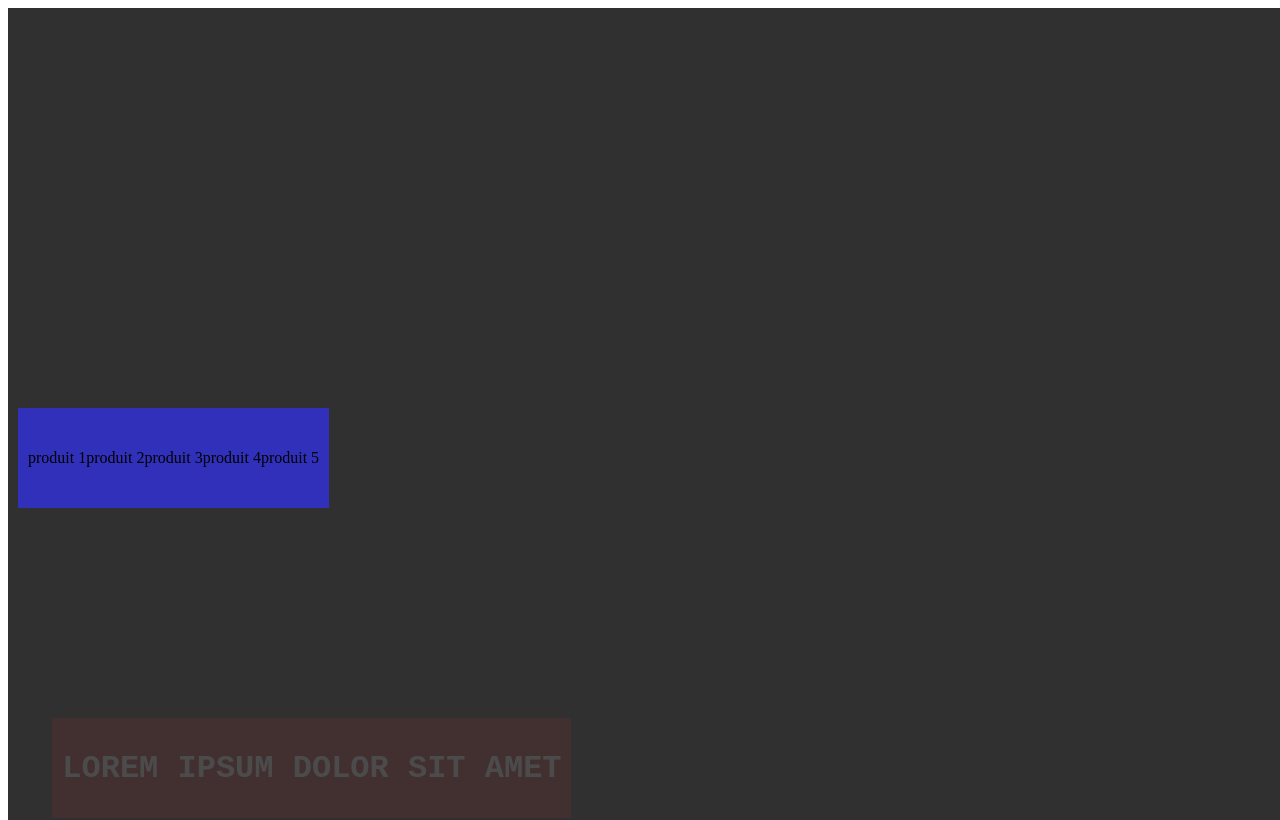
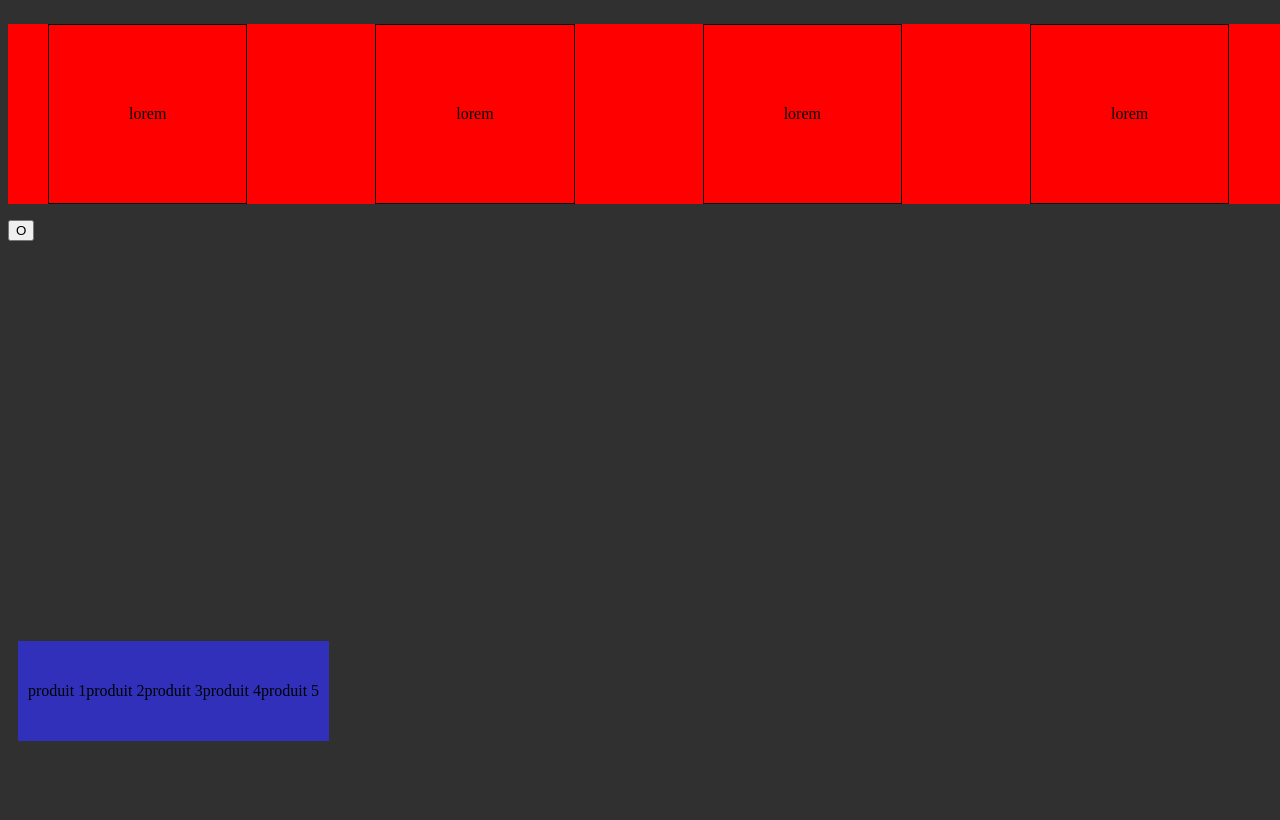
Before and after one commit to JordanSerafini/GSAP-Anim, a React (Vite) app: page / in a window 1280 px wide. Shown: the top 820 px of the page. Built offline with nearby package versions, Linux system fonts and the light colour scheme; a web font is replaced by a local one.

Commit message:
:construction: working

```diff
--- a/src/App.jsx
+++ b/src/App.jsx
@@ -1,37 +1,34 @@
 // App.js
-import  { useEffect, useRef } from "react";
+import { useEffect, useRef } from "react";
 import { gsap } from "gsap";
 import { ScrollTrigger } from "gsap/ScrollTrigger";
 
 gsap.registerPlugin(ScrollTrigger);
 
-
 function App() {
   const boxRef = useRef(null);
   const box2Ref = useRef(null);
   const box3Ref = useRef(null);
-  const horizontalScrollRef = useRef(null);
+  const scrollEffectRef = useRef(null);
 
-  const horizontalScroll=()=> {
-
-    gsap.to(horizontalScrollRef.current, {
+  const scrollEffect = () => {
+    gsap.to(scrollEffectRef.current, {
       scrollTrigger: {
         trigger: boxRef.current,
         start: "top-=600 top+=100",
-        end: "top-=300 top-=200",
+        end: "top-=300 top-=500",
         scrub: true,
-        markers: true,
+        markers: false,
         toggleActions: "play reverse play reverse",
       },
-      x: 450, y: 450,
+      x: 450,
+      y: 450,
       rotation: 360,
       opacity: 0,
       //duration: 3,
       scale: 0.3,
     });
-
-  }
-
+  };
 
   useEffect(() => {
     const boxAnimations = [
@@ -83,9 +80,88 @@ function App() {
 
   return (
     <div className="Body">
+      <div className="container-2">
+        <ul className="liste">
+        <li className="list-item">lorem</li>
+        <li className="list-item">lorem</li>
+        <li className="list-item">lorem</li>
+        <li className="list-item">lorem</li>
+        <li className="list-item">lorem</li>
+        <li className="list-item">lorem</li>
+        <li className="list-item">lorem</li>
+        <li className="list-item">lorem</li>
+        <li className="list-item">lorem</li>
+        <li className="list-item">lorem</li>
+        <li className="list-item">lorem</li>
+        <li className="list-item">lorem</li>
+        <li className="list-item">lorem</li>
+        <li className="list-item">lorem</li>
+        <li className="list-item">lorem</li>
+        <li className="list-item">lorem</li>
+        <li className="list-item">lorem</li>
+        <li className="list-item">lorem</li>
+        <li className="list-item">lorem</li>
+        <li className="list-item">lorem</li>
+        <li className="list-item">lorem</li>
+        <li className="list-item">lorem</li>
+        <li className="list-item">lorem</li>
+        <li className="list-item">lorem</li>
+        <li className="list-item">lorem</li>
+        <li className="list-item">lorem</li>
+        <li className="list-item">lorem</li>
+        <li className="list-item">lorem</li>
+        <li className="list-item">lorem</li>
+        <li className="list-item">lorem</li>
+        <li className="list-item">lorem</li>
+        <li className="list-item">lorem</li>
+        <li className="list-item">lorem</li>
+        <li className="list-item">lorem</li>
+        <li className="list-item">lorem</li>
+        <li className="list-item">lorem</li>
+        <li className="list-item">lorem</li>
+        <li className="list-item">lorem</li>
+        <li className="list-item">lorem</li>
+        <li className="list-item">lorem</li>
+        <li className="list-item">lorem</li>
+        <li className="list-item">lorem</li>
+        <li className="list-item">lorem</li>
+        <li className="list-item">lorem</li>
+        <li className="list-item">lorem</li>
+        <li className="list-item">lorem</li>
+        <li className="list-item">lorem</li>
+        <li className="list-item">lorem</li>
+        <li className="list-item">lorem</li>
+        <li className="list-item">lorem</li>
+        <li className="list-item">lorem</li>
+        <li className="list-item">lorem</li>
+        <li className="list-item">lorem</li>
+        <li className="list-item">lorem</li>
+        <li className="list-item">lorem</li>
+        <li className="list-item">lorem</li>
+        <li className="list-item">lorem</li>
+        <li className="list-item">lorem</li>
+        <li className="list-item">lorem</li>
+        <li className="list-item">lorem</li>
+        <li className="list-item">lorem</li>
+        <li className="list-item">lorem</li>
+        <li className="list-item">lorem</li>
+        <li className="list-item">lorem</li>
+        <li className="list-item">lorem</li>
+        <li className="list-item">lorem</li>
+        <li className="list-item">lorem</li>
+        <li className="list-item">lorem</li>
+        <li className="list-item">lorem</li>
 
-      <div className="Test" onClick={horizontalScroll} ref={horizontalScrollRef}>
-      <div className="product" >produit 1</div>
+
+        </ul>
+        <button>O</button>
+      </div>
+      <div
+        className="Test"
+        onClick={scrollEffect}
+        ref={scrollEffectRef}
+      >
+        <div className="product">produit 1</div>
         <div className="product">produit 2</div>
         <div className="product">produit 3</div>
         <div className="product">produit 4</div>
@@ -103,7 +179,6 @@ function App() {
           <p className="text">LOREM IPSUM DOLOR SIT AMET</p>
         </div>
       </div>
-
     </div>
   );
 }
--- a/src/index.css
+++ b/src/index.css
@@ -9,6 +9,17 @@
   display: flex;
   flex-direction: column;
   justify-content: flex-start;
+}
+
+Body {
+  display: flex;
+  height: 1000vh;
+  width: 100vw;
+  background-color: #303030;
+  display: flex;
+  flex-direction: column;
+  justify-content: flex-start;
+  overflow-x: hidden;
 }
 
 .Container {
@@ -49,3 +60,22 @@
   justify-content: center;
   align-items: center;
 }
+
+.liste {
+  background-color: red;
+  list-style: none;
+  display: flex;
+  flex-direction: row;
+  gap: 8rem;
+  overflow: hidden;
+
+}
+
+.list-item {
+  border: solid 1px black;
+  padding: 5rem;
+}
+
+.container-2 {
+  border-radius: 100%;
+}
```
